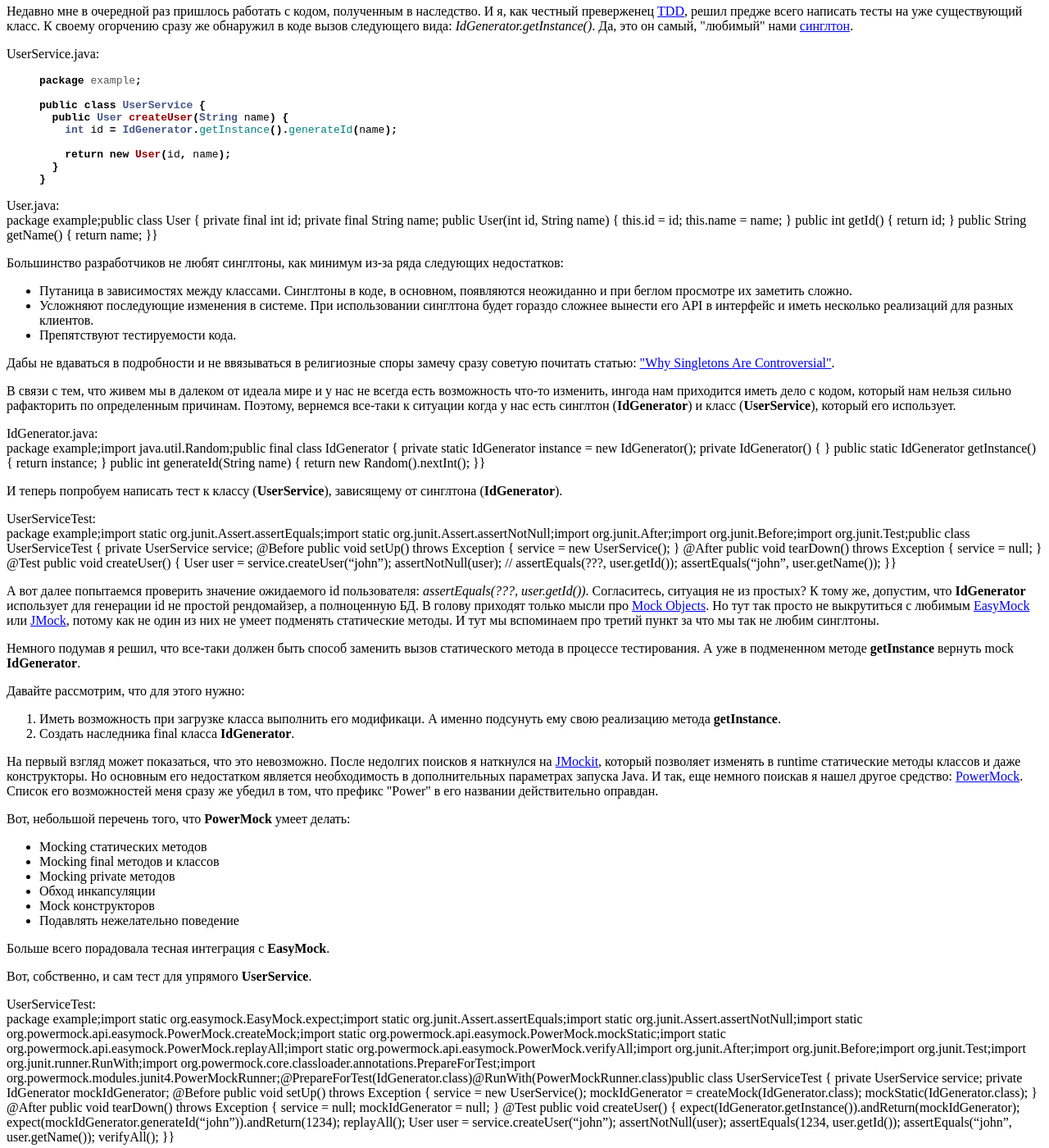
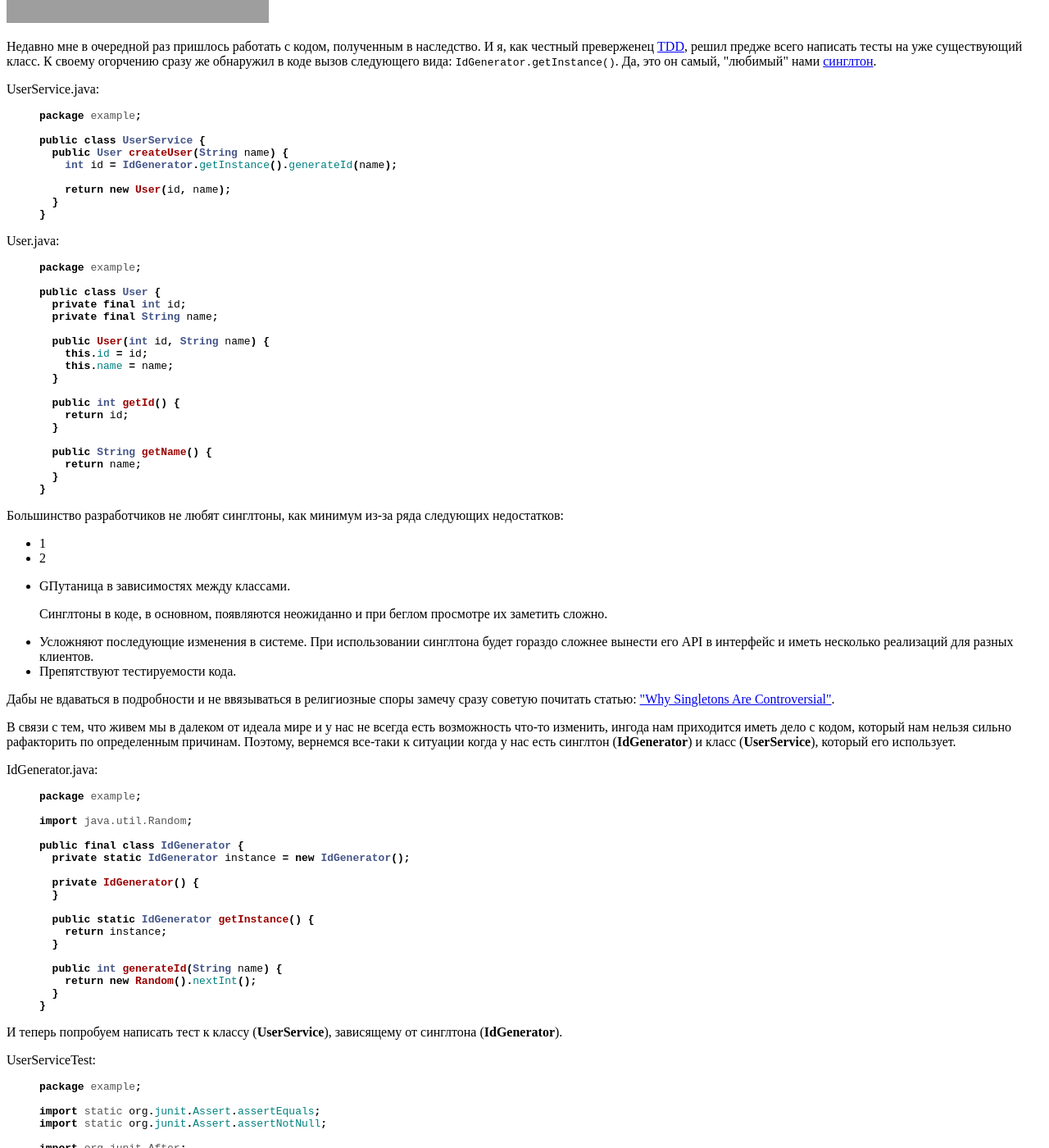
Before and after one commit to avityuk/blog.vityuk.com, a Jekyll site: the page built from _posts/2008-12-17-blog-post.markdown, in a window 1280 px wide and 1400 px high, scrolled down 273 px. Shown: the whole window at 82% size. Built offline with Jekyll 4.4.1, drawn with Linux system fonts in a browser that asks for light colours; some of the changed text lies outside the part shown; grey boxes are pictures that could not be loaded.

Commit message:
Added poster to layout

```diff
--- a/_layouts/post.html
+++ b/_layouts/post.html
@@ -2,5 +2,11 @@
 layout: default
 ---
 <div id="post">
-{{ content }}
+	<h2>{{ page.title }}</h2>
+	{% if page.poster %}
+	<div id="poster">
+		<img src="{{ page.poster.url }}" width="{{ page.poster.width }}" height="{{ page.poster.height }}" />
+	</div>
+	{% endif %}
+	{{ content }}
 </div>
--- a/_posts/2008-12-17-blog-post.markdown
+++ b/_posts/2008-12-17-blog-post.markdown
@@ -1,11 +1,11 @@
 ---
 layout: post
 title: Подмена Синглтонов
+poster: {url: 'http://2.bp.blogspot.com/_MzPDIAgS1ow/SYWiiNXWgDI/AAAAAAAAJr4/rMPEwUK1HsM/s320/sngleton.jpg', width: '320px', height: '234px'}
 date: 2008-12-17 07:14:00 +0200
 ---
-![](http://2.bp.blogspot.com/_MzPDIAgS1ow/SYWiiNXWgDI/AAAAAAAAJr4/rMPEwUK1HsM/s320/sngleton.jpg){: border="0" #BLOGGER_PHOTO_ID_5297819245258113074 style="cursor: hand; cursor: pointer; display: block; height: 234px; margin: 0px auto 10px; text-align: center; width: 320px;"}
-Недавно мне в очередной раз пришлось работать с кодом, полученным в наследство. И я, как честный преверженец [TDD][1], решил предже всего написать тесты на уже существующий класс. К своему огорчению сразу же обнаружил в коде вызов следующего вида: <span style="font-style: italic;">IdGenerator.getInstance()</span>. Да, это он самый, \"любимый\" нами [синглтон][2].
-<a name="more" />
+Недавно мне в очередной раз пришлось работать с кодом, полученным в наследство. И я, как честный преверженец [TDD][1], решил предже всего написать тесты на уже существующий класс. К своему огорчению сразу же обнаружил в коде вызов следующего вида: `IdGenerator.getInstance()`. Да, это он самый, \"любимый\" нами [синглтон][2].
+
 
 UserService.java:
 {% highlight java %}
@@ -21,21 +21,38 @@
 {% endhighlight %}
 
 User.java:
-    package example;public class User {  private final int id;  private final String name;  public User(int id, String name) {    this.id = id;    this.name = name;  }  public int getId() {    return id;  }  public String getName() {    return name;  }}
+{% highlight java %}
+package example;
+
+public class User {
+  private final int id;
+  private final String name;
+
+  public User(int id, String name) {
+    this.id = id;
+    this.name = name;
+  }
+
+  public int getId() {
+    return id;
+  }
+
+  public String getName() {
+    return name;
+  }
+}
+{% endhighlight %}
+
+Большинство разработчиков не любят синглтоны, как минимум из-за ряда следующих недостатков:
+
+* 1
+* 2
+* GПутаница в зависимостях между классами.
 
 
-Большинство разработчиков не любят синглтоны, как минимум из-за ряда следующих недостатков:
-* Путаница в зависимостях между
-  классами. Синглтоны в коде, в основном,
-  появляются неожиданно и при беглом
-  просмотре их заметить сложно.
-* Усложняют последующие изменения в
-  системе. При использовании синглтона
-  будет гораздо сложнее вынести его API в
-  интерфейс и иметь несколько
-  реализаций для разных клиентов.
+  Синглтоны в коде, в основном, появляются неожиданно и при беглом просмотре их заметить сложно.
+* Усложняют последующие изменения в системе. При использовании синглтона будет гораздо сложнее вынести его API в интерфейс и иметь несколько реализаций для разных клиентов.
 * Препятствуют тестируемости кода.
-
 
 
 Дабы не вдаваться в подробности и не ввязываться в религиозные споры замечу сразу советую почитать статью: [\"Why Singletons Are Controversial\"][3].
@@ -43,14 +60,63 @@
 В связи с тем, что живем мы в далеком от идеала мире и у нас не всегда есть возможность что-то изменить, ингода нам приходится иметь дело с кодом, который нам нельзя сильно рафакторить по определенным причинам. Поэтому, вернемся все-таки к ситуации когда у нас есть синглтон (<span style="font-weight: bold;">IdGenerator</span>) и класс (<span style="font-weight: bold;">UserService</span>), который его использует.
 
 IdGenerator.java:
-    package example;import java.util.Random;public final class IdGenerator {  private static IdGenerator instance = new IdGenerator();  private IdGenerator() {  }  public static IdGenerator getInstance() {    return instance;  }  public int generateId(String name) {    return new Random().nextInt();  }}
+{% highlight java %}
+package example;
 
+import java.util.Random;
+
+public final class IdGenerator {
+  private static IdGenerator instance = new IdGenerator();
+
+  private IdGenerator() {
+  }
+
+  public static IdGenerator getInstance() {
+    return instance;
+  }
+
+  public int generateId(String name) {
+    return new Random().nextInt();
+  }
+}
+{% endhighlight %}
 
 И теперь попробуем написать тест к классу (<span style="font-weight: bold;">UserService</span>), зависящему от синглтона (<span style="font-weight: bold;">IdGenerator</span>).
 
 UserServiceTest:
-    package example;import static org.junit.Assert.assertEquals;import static org.junit.Assert.assertNotNull;import org.junit.After;import org.junit.Before;import org.junit.Test;public class UserServiceTest {  private UserService service;  @Before  public void setUp() throws Exception {    service = new UserService();  }  @After  public void tearDown() throws Exception {    service = null;  }  @Test  public void createUser() {    User user = service.createUser("john");    assertNotNull(user);    // assertEquals(???, user.getId());    assertEquals("john", user.getName());  }}
+{% highlight java %}
+package example;
 
+import static org.junit.Assert.assertEquals;
+import static org.junit.Assert.assertNotNull;
+
+import org.junit.After;
+import org.junit.Before;
+import org.junit.Test;
+
+public class UserServiceTest {
+  private UserService service;
+
+  @Before
+  public void setUp() throws Exception {
+    service = new UserService();
+  }
+
+  @After
+  public void tearDown() throws Exception {
+    service = null;
+  }
+
+  @Test
+  public void createUser() {
+    User user = service.createUser("john");
+
+    assertNotNull(user);
+    // assertEquals(???, user.getId());
+    assertEquals("john", user.getName());
+  }
+}
+{% endhighlight %}
 
 А вот далее попытаемся проверить значение ожидаемого id пользователя: <span style="font-style: italic;">assertEquals(???, user.getId())</span>. Согласитесь, ситуация не из простых? К тому же, допустим, что <span style="font-weight: bold;">IdGenerator</span> использует для генерации id не простой рендомайзер, а полноценную БД. В голову приходят только мысли про [Mock Objects][4]. Но тут так просто не выкрутиться с любимым [EasyMock][5] или [JMock][6], потому как не один из них не умеет подменять статические методы. И тут мы вспоминаем про третий пункт за что мы так не любим синглтоны.
 
@@ -81,8 +147,60 @@
 Вот, собственно, и сам тест для упрямого <span style="font-weight: bold;">UserService</span>.
 
 UserServiceTest:
-    package example;import static org.easymock.EasyMock.expect;import static org.junit.Assert.assertEquals;import static org.junit.Assert.assertNotNull;import static org.powermock.api.easymock.PowerMock.createMock;import static org.powermock.api.easymock.PowerMock.mockStatic;import static org.powermock.api.easymock.PowerMock.replayAll;import static org.powermock.api.easymock.PowerMock.verifyAll;import org.junit.After;import org.junit.Before;import org.junit.Test;import org.junit.runner.RunWith;import org.powermock.core.classloader.annotations.PrepareForTest;import org.powermock.modules.junit4.PowerMockRunner;@PrepareForTest(IdGenerator.class)@RunWith(PowerMockRunner.class)public class UserServiceTest {  private UserService service;  private IdGenerator mockIdGenerator;  @Before  public void setUp() throws Exception {    service = new UserService();    mockIdGenerator = createMock(IdGenerator.class);    mockStatic(IdGenerator.class);  }  @After  public void tearDown() throws Exception {    service = null;    mockIdGenerator = null;  }  @Test  public void createUser() {    expect(IdGenerator.getInstance()).andReturn(mockIdGenerator);    expect(mockIdGenerator.generateId("john")).andReturn(1234);    replayAll();    User user = service.createUser("john");    assertNotNull(user);    assertEquals(1234, user.getId());    assertEquals("john", user.getName());    verifyAll();  }}
+{% highlight java %}
+package example;
 
+import static org.easymock.EasyMock.expect;
+import static org.junit.Assert.assertEquals;
+import static org.junit.Assert.assertNotNull;
+import static org.powermock.api.easymock.PowerMock.createMock;
+import static org.powermock.api.easymock.PowerMock.mockStatic;
+import static org.powermock.api.easymock.PowerMock.replayAll;
+import static org.powermock.api.easymock.PowerMock.verifyAll;
+
+import org.junit.After;
+import org.junit.Before;
+import org.junit.Test;
+import org.junit.runner.RunWith;
+import org.powermock.core.classloader.annotations.PrepareForTest;
+import org.powermock.modules.junit4.PowerMockRunner;
+
+@PrepareForTest(IdGenerator.class)
+@RunWith(PowerMockRunner.class)
+public class UserServiceTest {
+  private UserService service;
+  private IdGenerator mockIdGenerator;
+
+  @Before
+  public void setUp() throws Exception {
+    service = new UserService();
+    mockIdGenerator = createMock(IdGenerator.class);
+
+    mockStatic(IdGenerator.class);
+  }
+
+  @After
+  public void tearDown() throws Exception {
+    service = null;
+    mockIdGenerator = null;
+  }
+
+  @Test
+  public void createUser() {
+    expect(IdGenerator.getInstance()).andReturn(mockIdGenerator);
+    expect(mockIdGenerator.generateId("john")).andReturn(1234);
+    replayAll();
+
+    User user = service.createUser("john");
+
+    assertNotNull(user);
+    assertEquals(1234, user.getId());
+    assertEquals("john", user.getName());
+
+    verifyAll();
+  }
+}
+{% endhighlight %}
 
 Кстати, это же решение подходит для тестирования кода, который зависит от системных классов. Например, можно подменить вызов метода: <span style="font-style: italic;">System.currentTimeMillis()</span>.
 
```
